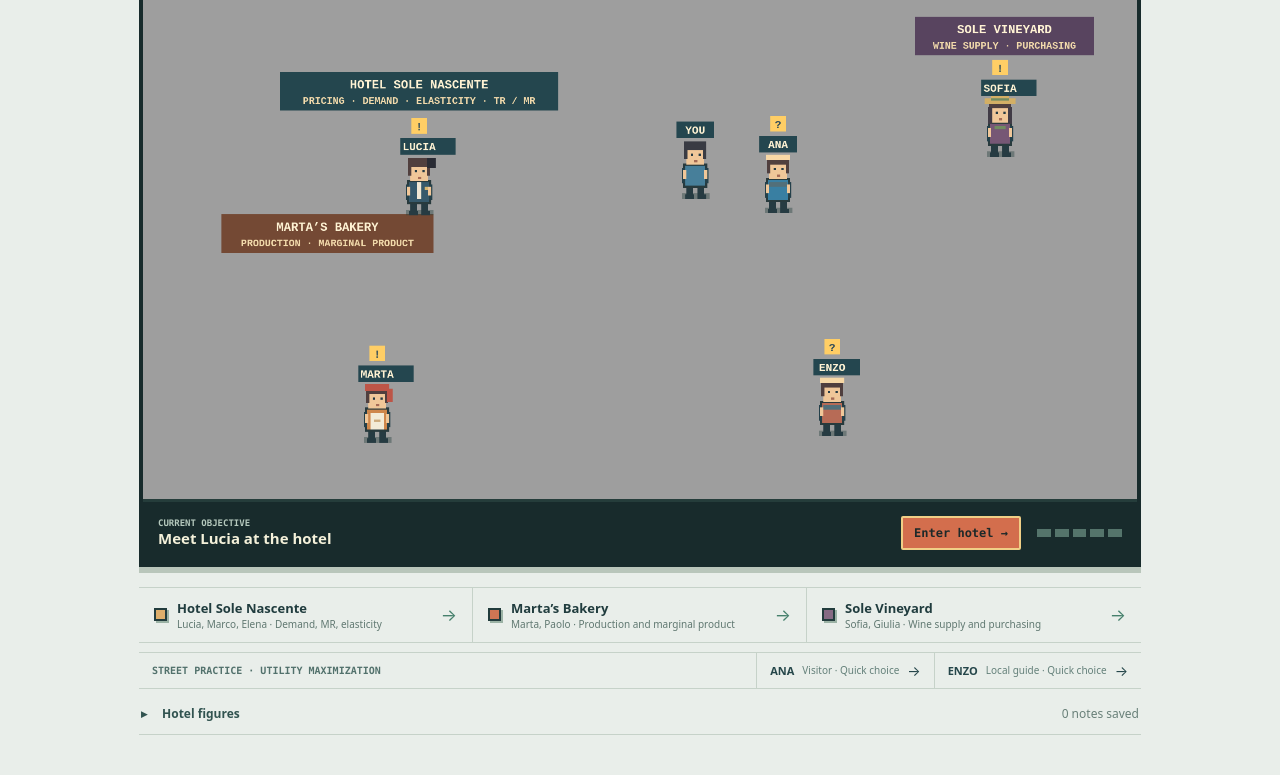
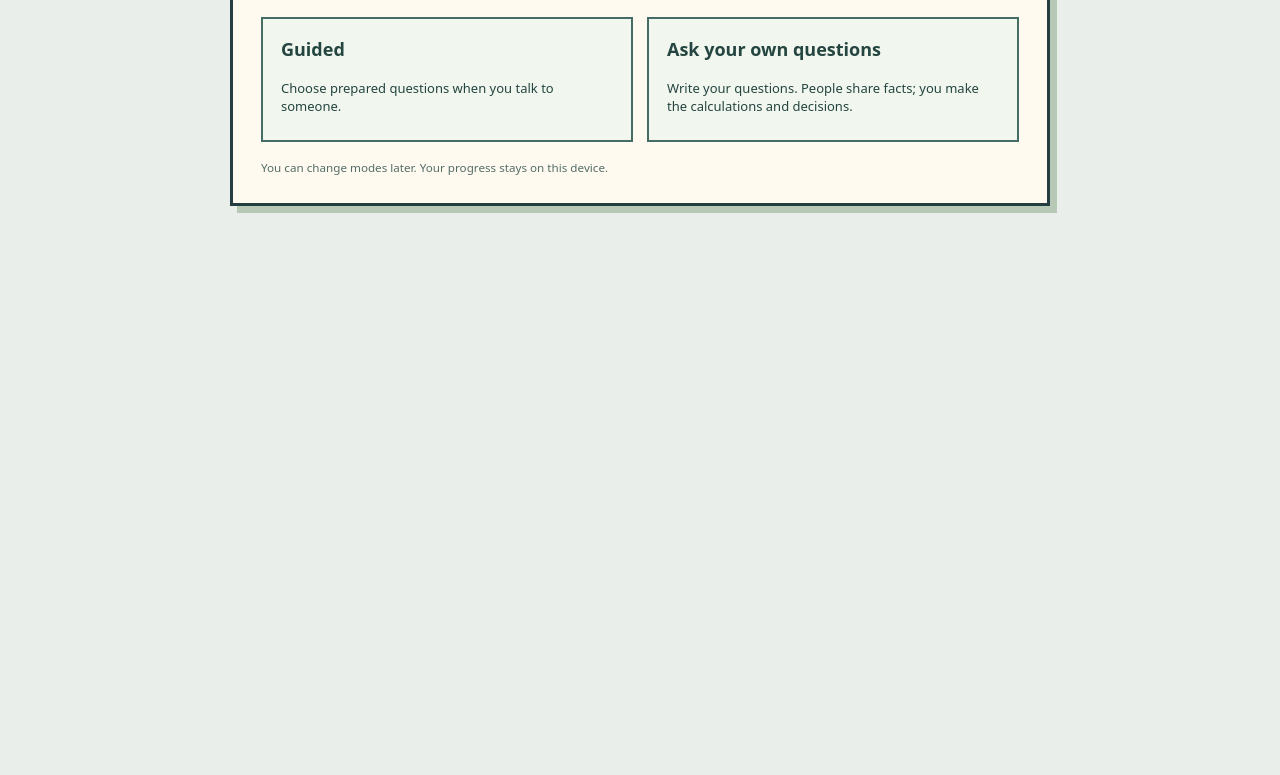
Before and after one commit to runearlt/hotel-sole-nascente-2d, a website with bundled scripts: page public/index.html in a window 1280 px wide. Shown: the part 247-1022 px from the top of the page. After the commit the page ends 800 px from the top, so only its background shows below. Built offline with nearby package versions, Linux system fonts and the light colour scheme.

Commit message:
Add guided and student-written actor dialogue modes

```diff
--- a/public/app.js
+++ b/public/app.js
@@ -2,13 +2,14 @@ import { SCENARIO, ACTORS } from './config.js';
 import { hotelAtPrice, revenueBestHotel, bakeryOutcome, wineOutcome, eur, round } from './economics.js';
 import { Town, STREET_PEOPLE, streetChoice, bestStreetChoice } from './town.js';
 import { BusinessInterior, ROOM_STAFF } from './interior.js';
+import { answerFreeQuestion } from './free-agents.js';
 
 const KEY = 'sole-bay-simulation-v1';
 const main = document.querySelector('#main');
 const ROOM_IDS = ['hotel', 'bakery', 'winery'];
 const emptyScratch = () => ({ left: '', operator: '+', right: '', notes: '' });
 const blank = () => ({
-  view: 'town', actor: null, overlay: null, mapVersion: 2, player: { x: 500, y: 250, color: '#477f9a' },
+  mode: null, view: 'town', actor: null, overlay: null, mapVersion: 2, player: { x: 500, y: 250, color: '#477f9a' },
   hotelPlayer: { x: 450, y: 456, color: '#477f9a' }, bakeryPlayer: { x: 450, y: 480, color: '#477f9a' }, wineryPlayer: { x: 450, y: 480, color: '#477f9a' },
   roomPeople: { hotel: 'lucia', bakery: 'marta', winery: 'sofia' }, notebookReturn: 'town', streetId: null, street: {},
   interviews: { hotel: [], bakery: [], winery: [] }, replies: {}, visits: [],
@@ -18,6 +19,7 @@ const blank = () => ({
 });
 let state, stored = null;
 try { stored = JSON.parse(localStorage.getItem(KEY) || 'null'); state = { ...blank(), ...stored }; } catch { state = blank(); }
+if (stored && !stored.mode) state.mode = 'guided';
 state.interviews ||= { hotel: [], bakery: [], winery: [] };
 state.hotel ||= blank().hotel; state.breakfast ||= blank().breakfast; state.winery ||= blank().winery;
 state.hints ||= {}; state.log ||= []; state.player ||= blank().player;
@@ -87,6 +89,17 @@ function question(actor, id) {
   if (!asked(actor, id)) state.interviews[actor].push(id);
   state.replies[actor] = { id, answer };
   record('question', actor, item[1], { answer, speaker: ROOM_IDS.includes(state.view) ? roomPerson()?.name : ACTORS[actor].name }); render();
+}
+function askFree(text) {
+  if (state.mode !== 'free' || !ROOM_IDS.includes(state.view)) return;
+  const person = roomPerson();
+  const input = String(text || '').trim().slice(0, 400);
+  if (!input) return;
+  const result = answerFreeQuestion(state.roomPeople[state.actor], input, { nextPeriodGuests: nextPeriodGuests() });
+  if (result.factId && !asked(state.actor, result.factId)) state.interviews[state.actor].push(result.factId);
+  state.replies[state.actor] = { id: result.factId, answer: result.answer };
+  record('question', state.actor, input, { answer: result.answer, speaker: person.name, mode: 'free', factId: result.factId });
+  render();
 }
 function visit(actor) {
   if (!ACTORS[actor]) return;
@@ -159,6 +172,7 @@ function townView() {
   const milestones = [has('hotel', ['price', 'bookings']), !!breakfast?.reflection, !!hotel?.reflection, !!state.hotel.elasticity?.reflection, !!state.winery.choice && !state.winery.needsReview && !!state.winery.reflection];
   const finished = milestones.filter(Boolean).length;
   return `<div class="game-heading"><div><p class="eyebrow">Day 01 · Riviera del Sole</p><h1>Hotel Sole Nascente</h1></div><span class="game-day">${finished} / ${milestones.length} steps</span></div>
+    <div class="mode-status"><span>Conversation mode: <b>${state.mode === 'free' ? 'Ask your own questions' : 'Guided'}</b></span><button type="button" data-action="change-mode">Change mode</button></div>
     <section class="game-shell" aria-label="Riviera district">
       <div class="town-stage"><canvas id="town-canvas" width="1800" height="1080" tabindex="0" aria-label="Walkable Italian coastal district. Enter the hotel, bakery, or vineyard; Ana and Enzo walk the streets with optional utility questions. Arrow keys or WASD move; E interacts. People and buildings can also be clicked."></canvas><div class="mobile-map-label hotel"><b>HOTEL SOLE NASCENTE</b><span>Pricing · demand · elasticity</span></div><div class="mobile-map-label bakery"><b>MARTA’S BAKERY</b><span>Production theory</span></div><div class="mobile-map-label winery"><b>SOLE VINEYARD</b><span>Wine purchasing</span></div>${state.overlay === 'street' ? streetOverlay() : state.overlay === 'dialogue' ? dialogueOverlay() : state.overlay === 'workspace' ? workspaceOverlay() : ''}</div>
       <div class="game-status"><div class="game-objective"><span>Current objective</span><strong>${esc(task.label)}</strong></div><button class="game-go" data-visit="${task.actor}">Enter ${task.actor === 'hotel' ? 'hotel' : task.actor === 'bakery' ? 'bakery' : 'vineyard'} <span aria-hidden="true">→</span></button><div class="game-steps" role="img" aria-label="${finished} of ${milestones.length} milestones complete">${milestones.map(done => `<i class="${done ? 'done' : ''}"></i>`).join('')}</div></div>
@@ -202,9 +216,9 @@ function dialogueOverlay() {
   return `<div class="scene-shade"></div><section class="scene-dialogue business-${id}" role="dialog" aria-modal="true" aria-label="Conversation with ${esc(speaker.name)}">
     <div class="scene-dialogue-head"><span>${esc(speaker.name)} · ${esc(speaker.role)}</span><button type="button" data-action="close-overlay" aria-label="Close conversation" title="Close conversation">×</button></div>
     <div class="scene-interior ${id}" aria-hidden="true"><i></i><b></b><em></em></div>
-    <div class="scene-speech"><div class="scene-avatar ${id}" aria-hidden="true"><span></span><i></i></div><p>${esc(current?.answer || speaker.introduction)}</p></div>
-    <div class="scene-questions"><span class="scene-caption">Ask ${esc(speaker.name)}</span>${suggestions.map((key, i) => { const item = questions.find(row => row[0] === key); return `<button type="button" data-question="${key}" class="scene-question"><b>${i + 1}</b><span>${esc(item[1])}</span></button>`; }).join('')}
-    ${questions.length > suggestions.length ? `<details><summary>More questions</summary><div class="scene-more">${questions.filter(row => !suggestions.includes(row[0])).map(row => `<button type="button" data-question="${row[0]}">${asked(id, row[0]) ? '✓ ' : ''}${esc(row[1])}</button>`).join('')}</div></details>` : ''}</div>
+    <div class="scene-speech"><div class="scene-avatar ${id}" aria-hidden="true"><span></span><i></i></div><p>${esc(current?.answer || (state.mode === 'free' ? `Hi, I'm ${speaker.name}, the ${speaker.role.toLowerCase()}. What can I help you with?` : speaker.introduction))}</p></div>
+    ${state.mode === 'free' ? `<form class="free-question" data-form="free-question"><label for="free-question-input">Your question for ${esc(speaker.name)}</label><div><input id="free-question-input" name="question" maxlength="400" autocomplete="off" required placeholder="Type your own question…"><button type="submit">Ask</button></div><small>Ask for facts; you work out the calculation and decision. Responses use this case’s approved facts.</small></form>` : `<div class="scene-questions"><span class="scene-caption">Ask ${esc(speaker.name)}</span>${suggestions.map((key, i) => { const item = questions.find(row => row[0] === key); return `<button type="button" data-question="${key}" class="scene-question"><b>${i + 1}</b><span>${esc(item[1])}</span></button>`; }).join('')}
+    ${questions.length > suggestions.length ? `<details><summary>More questions</summary><div class="scene-more">${questions.filter(row => !suggestions.includes(row[0])).map(row => `<button type="button" data-question="${row[0]}">${asked(id, row[0]) ? '✓ ' : ''}${esc(row[1])}</button>`).join('')}</div></details>` : ''}</div>`}
     <div class="scene-dialogue-foot"><button type="button" class="scene-primary" data-action="workspace">Open ${id === 'hotel' ? state.hotel.decision?.reflection ? 'elasticity' : 'pricing' : id === 'bakery' ? 'production' : 'purchasing'} workspace →</button><button type="button" data-view="notebook" class="scene-secondary">Notebook</button></div>
   </section>`;
 }
@@ -409,7 +423,8 @@ function render() {
   if (interior) { interior.destroy(); interior = null; }
   document.querySelectorAll('[data-view]').forEach(button => button.classList.toggle('active', button.dataset.view === state.view));
   document.querySelector('#notebook-count').textContent = state.log.length;
-  main.innerHTML = state.view === 'town' ? townView() : ROOM_IDS.includes(state.view) ? roomView(state.view) : notebookView();
+  main.innerHTML = !state.mode ? modeView() : state.view === 'town' ? townView() : ROOM_IDS.includes(state.view) ? roomView(state.view) : notebookView();
+  if (!state.mode) return;
   if (state.view === 'town') {
     town = new Town(document.querySelector('#town-canvas'), state.player, visit, (_, force) => {
       const now = Date.now(); if (force || now - lastMoveSave > 800) { lastMoveSave = now; save(); }
@@ -425,10 +440,13 @@ function render() {
   if (state.view === 'town' || ROOM_IDS.includes(state.view)) {
     bindTouch();
     if (state.overlay) requestAnimationFrame(() => {
-      const selector = state.overlay === 'dialogue' ? '.scene-question' : state.overlay === 'street' ? '.street-options button' : '.mini-task input, .mini-task select, .mini-task textarea, .mini-tool-links button';
+      const selector = state.overlay === 'dialogue' ? state.mode === 'free' ? '#free-question-input' : '.scene-question' : state.overlay === 'street' ? '.street-options button' : '.mini-task input, .mini-task select, .mini-task textarea, .mini-tool-links button';
       main.querySelector(selector)?.focus({ preventScroll: true });
     });
   }
+}
+function modeView() {
+  return `<section class="mode-picker" aria-labelledby="mode-title"><p class="eyebrow">Hotel Sole Nascente · Start here</p><h1 id="mode-title">Choose how to talk with the people in town</h1><p>Both modes use the same hotel, bakery, winery, notebook and calculations.</p><div class="mode-cards"><button type="button" data-mode="guided"><strong>Guided</strong><span>Choose prepared questions when you talk to someone.</span></button><button type="button" data-mode="free"><strong>Ask your own questions</strong><span>Write your questions. People share facts; you make the calculations and decisions.</span></button></div><small>You can change modes later. Your progress stays on this device.</small></section>`;
 }
 function bindTouch() {
   document.querySelectorAll('[data-move]').forEach(button => {
@@ -594,6 +612,7 @@ function handleForm(form) {
 main.addEventListener('submit', e => {
   if (!e.target.matches('[data-form]')) return;
   e.preventDefault();
+  if (e.target.dataset.form === 'free-question') { askFree(new FormData(e.target).get('question')); return; }
   const name = e.target.dataset.form;
   const draft = [...e.target.elements].filter(input => input.name).map(input => ({ name: input.name, value: input.value, checked: input.checked, type: input.type }));
   handleForm(e.target);
@@ -633,6 +652,7 @@ main.addEventListener('input', e => {
 });
 main.addEventListener('change', updateScratch);
 main.addEventListener('click', e => {
+  const mode = e.target.closest('[data-mode]'); if (mode) { state.mode = mode.dataset.mode; record('mode', 'game', `Selected ${state.mode} mode`); render(); return; }
   const view = e.target.closest('[data-view]'); if (view) { go(view.dataset.view); return; }
   const place = e.target.closest('[data-visit]'); if (place) { visit(place.dataset.visit); return; }
   const street = e.target.closest('[data-street]'); if (street) { openStreet(street.dataset.street); return; }
@@ -641,6 +661,7 @@ main.addEventListener('click', e => {
   const questionButton = e.target.closest('[data-question]'); if (questionButton) { question(state.actor, questionButton.dataset.question); return; }
   const color = e.target.closest('[data-color]'); if (color) { state.player.color = color.dataset.color; save(); render(); return; }
   const action = e.target.closest('[data-action]'); if (!action) return;
+  if (action.dataset.action === 'change-mode') { state.mode = null; save(); render(); return; }
   if (action.dataset.action === 'close-overlay') { closeOverlay(); return; }
   if (action.dataset.action === 'workspace') { openWorkspace(); return; }
   if (action.dataset.action === 'dialogue') { openDialogue(); return; }
@@ -675,7 +696,7 @@ window.addEventListener('keydown', e => {
   if (!['town', ...ROOM_IDS].includes(state.view) || !state.overlay || (e.target instanceof Element && e.target.closest('input, textarea, select'))) return;
   if (['ArrowUp', 'ArrowDown', 'ArrowLeft', 'ArrowRight'].includes(e.key)) e.preventDefault();
   if (e.key === 'Escape') { closeOverlay(); return; }
-  if (state.overlay !== 'dialogue' || !['1', '2', '3'].includes(e.key)) return;
+  if (state.mode !== 'guided' || state.overlay !== 'dialogue' || !['1', '2', '3'].includes(e.key)) return;
   const choice = suggestedQuestions(state.actor)[Number(e.key) - 1];
   if (choice) question(state.actor, choice);
 });
--- /dev/null
+++ b/public/free-agents.js
@@ -0,0 +1,125 @@
+import { SCENARIO } from './config.js';
+import { hotelAtPrice } from './economics.js';
+
+// Instructor-editable role cards. Keep facts factual: decisions and calculations belong to students.
+// Each entry has an interview milestone id, matching phrases, and a short response.
+// This is a local, rule-based agent runtime; it does not send student text to an AI provider.
+const roomsAt = price => Math.round(hotelAtPrice(price).requested);
+export const FREE_AGENTS = {
+  lucia: {
+    name: 'Lucia', role: 'hotel manager',
+    instruction: 'State current hotel facts. Do not derive demand, MR, elasticity, a room rate, or profit.',
+    solutionBoundary: 'I can share room-rate and booking facts, but you must work out the rate and explain your choice.',
+    scopePrompt: 'Ask me about the current room rate or bookings.',
+    concepts: [
+      { match: [/what (is|does).*demand mean/, /define demand/], say: 'Demand here means the number of room nights guests request at a given price.' },
+      { match: [/what (is|does).*elasticity mean/, /define elasticity/], say: 'Price elasticity describes how strongly room requests change when the room price changes.' }
+    ],
+    facts: [
+      { id: 'bookings', match: [/bookings?/, /requests?/, /rooms?.*(sell|sold|demand|occupied)/, /(sell|sold).*(rooms?|night)/, /demand.*(170|current)/, /how many.*(book|guest|room)/, /occupan/], say: () => `At €${SCENARIO.hotel.referencePrice}, guests request ${roomsAt(SCENARIO.hotel.referencePrice)} rooms. We have ${SCENARIO.hotel.rooms} rooms.` },
+      { id: 'price', match: [/current.*(price|rate)/, /(price|rate).*(now|currently|charge)/, /room price/, /(price|rate|charge|cost).*(room|night)/, /(room|night).*(price|rate|cost)/, /what.*charge/], say: () => `Our current room rate is €${SCENARIO.hotel.referencePrice} per night.` },
+      { id: 'supply', match: [/breakfast/, /bakery/, /bread supply/], say: () => 'Breakfast needs a reliable bread order. Marta at the bakery knows its production plans.' }
+    ]
+  },
+  marco: {
+    name: 'Marco', role: 'reservations lead',
+    instruction: 'Give the second observation and comparability conditions. Never derive the demand equation.',
+    solutionBoundary: 'I can give you the comparison observation, but the demand calculation is yours.',
+    scopePrompt: 'Ask me about the other observation or the conditions behind it.',
+    concepts: [
+      { match: [/what (is|does).*marginal revenue mean/, /define marginal revenue/], say: 'Marginal revenue is the change in total revenue from one more room sold. You need the observations to derive it for this case.' }
+    ],
+    facts: [
+      { id: 'other', match: [/other price/, /different price/, /second (price|rate|observation)/, /compar(e|ison).*(price|rate|book)/, /previous.*(price|rate|book)/, /another.*(price|rate|book)/, /190/], say: () => `At €${SCENARIO.hotel.comparisonPrice}, guests requested ${roomsAt(SCENARIO.hotel.comparisonPrice)} rooms.` },
+      { id: 'comparable', match: [/comparab/, /same (season|conditions|period)/, /what (changed|stayed)/, /conditions?/, /observations?/, /fair comparison/], say: () => `Yes. ${SCENARIO.hotel.conditions}` },
+      { id: 'changes', match: [/shift demand/, /affect demand/, /festival/, /competitor/, /season/], say: () => 'Season, festivals, competitor prices, and booking timing can affect demand.' }
+    ]
+  },
+  elena: {
+    name: 'Elena', role: 'operations manager',
+    instruction: 'State capacity and missing cost information. Never claim a profit-maximizing price.',
+    solutionBoundary: 'I can describe capacity and missing costs, but I cannot choose your room rate.',
+    scopePrompt: 'Ask me about room capacity or available cost information.',
+    concepts: [
+      { match: [/difference.*(revenue|profit)/, /what (is|does).*profit mean/], say: 'Revenue is money received. Profit also subtracts costs, and we do not have room operating costs.' }
+    ],
+    facts: [
+      { id: 'full', match: [/capacity/, /maximum.*rooms?/, /how many rooms/, /fully booked/, /more (guests|requests|rooms)/], say: () => `We can sell at most ${SCENARIO.hotel.rooms} rooms per night.` },
+      { id: 'costs', match: [/costs?/, /profit/, /expenses?/, /margin/], say: () => 'Room operating costs have not been supplied. Room revenue alone cannot establish profit.' }
+    ]
+  },
+  marta: {
+    name: 'Marta', role: 'bakery owner',
+    instruction: 'State the hotel order and unit costs. Leave staffing, output comparisons, and contribution to the student.',
+    solutionBoundary: 'I can give you the order and costs; you decide how many bakers to hire.',
+    scopePrompt: 'Ask me about the hotel order or bakery costs.',
+    concepts: [],
+    facts: [
+      { id: 'order', match: [/order/, /hotel.*(need|guest|roll|breakfast)/, /rolls?.*(hotel|need)/, /how many.*(guest|breakfast)/, /breakfast.*(need|revenue)/], say: () => `The hotel expects ${SCENARIO.breakfast.guests} breakfast guests. Each needs one roll. It receives €${SCENARIO.breakfast.revenuePerBreakfast} per breakfast served.` },
+      { id: 'cost', match: [/cost/, /wage/, /labou?r/, /ingredient/, /pay.*baker/], say: () => 'Labour is €20 per baker. Ingredients are €0.60 per roll produced.' }
+    ]
+  },
+  paolo: {
+    name: 'Paolo', role: 'head baker',
+    instruction: 'State output observations and the fixed oven. Never calculate marginal product or choose a crew.',
+    solutionBoundary: 'I can report output for each crew, but you must compare their marginal products.',
+    scopePrompt: 'Ask me about output with a crew size or our oven.',
+    concepts: [
+      { match: [/what (is|does).*marginal product mean/, /define marginal product/], say: 'Marginal product is the extra output from adding one worker while the oven stays fixed.' }
+    ],
+    facts: [
+      { id: 'one', match: [/one baker/, /1 baker/, /first baker/, /single baker/], say: () => 'One baker makes 40 rolls in a shift.' },
+      { id: 'two', match: [/two bakers/, /2 bakers/, /second baker/], say: () => 'Two bakers together make 60 rolls in a shift.' },
+      { id: 'three', match: [/three bakers/, /3 bakers/, /third baker/], say: () => 'Three bakers together make 65 rolls in a shift.' },
+      { id: 'oven', match: [/oven/, /machine/, /fixed input/, /bottleneck/], say: () => 'We have one oven. Its size does not change when we hire more bakers.' }
+    ]
+  },
+  sofia: {
+    name: 'Sofia', role: 'winemaker',
+    instruction: 'State wine options and tasting evidence. Never recommend an order or infer hotel profit from taste.',
+    solutionBoundary: 'I can describe wines and tasting evidence; the purchase decision is yours.',
+    scopePrompt: 'Ask me about wine prices, tasting, or investment evidence.',
+    concepts: [],
+    facts: [
+      { id: 'options', match: [/wine.*(option|choice|price|cost|buy)/, /(option|choice|price|cost).*(wine|bottle)/, /house wine/, /estate reserve/], say: () => 'House wine costs €8 a bottle; estate reserve costs €12 a bottle.' },
+      { id: 'taste', match: [/tast/, /score/, /prefer/, /quality/, /panel/], say: () => 'A small panel scored house wine 7/10 and estate reserve 9/10. That does not measure hotel profit.' },
+      { id: 'investment', match: [/invest/, /build.*winery/, /own.*winery/, /npv/], say: () => 'An investment assessment would need upfront cost, future cash flows, a discount rate, and risk.' }
+    ]
+  },
+  giulia: {
+    name: 'Giulia', role: 'inventory manager',
+    instruction: 'State stock and forecast assumptions. Leave bottle quantities and purchase totals to the student.',
+    solutionBoundary: 'I can tell you what is in stock and the forecast assumptions; you calculate the order.',
+    scopePrompt: 'Ask me about stock or the dinner forecast.',
+    concepts: [
+      { match: [/what (is|does).*forecast mean/, /define forecast/], say: 'A forecast is an estimate for the next period, not a guaranteed sale.' }
+    ],
+    facts: [
+      { id: 'stock', match: [/stock/, /available/, /limit/, /supply/, /how many.*(reserve|estate|bottle)/], say: () => 'We have at most 60 estate reserve bottles this period. House wine can cover the rest.' },
+      { id: 'forecast', match: [/forecast/, /dinner/, /how many.*(guest|need)/, /room.*(sold|guest)/], say: context => `Plan for ${context.nextPeriodGuests} room guests and ${SCENARIO.wine.outsideDiners} outside diners. Assume one bottle per dinner.` }
+    ]
+  }
+};
+
+const solutionRequest = /\b(solve|solution|answer|calculate|compute|derive|formula|equation|optimal|optimum|maximize|best (price|rate|plan|choice|number)|which (price|rate|plan|choice|number) should|do the math|tell me what to choose|give me the result)\b/i;
+const normalize = text => String(text).toLowerCase().replace(/[^a-z0-9€]+/g, ' ').trim();
+const relevant = (fact, text) => fact.match.some(pattern => pattern.test(text));
+
+export function answerFreeQuestion(personId, text, context = {}) {
+  const agent = FREE_AGENTS[personId];
+  if (!agent) return { answer: 'I cannot help with that topic.', factId: null };
+  const input = normalize(text);
+  if (input.length < 5 || /^(hi|hello|hey|help|what|why|how|tell me|i don t know)[ ?.]*$/.test(input)) {
+    return { answer: agent.scopePrompt, factId: null };
+  }
+  if (solutionRequest.test(input)) {
+    return { answer: agent.solutionBoundary, factId: null };
+  }
+  const concept = agent.concepts.find(item => relevant(item, input));
+  if (concept) return { answer: concept.say, factId: null };
+  const fact = agent.facts.find(item => relevant(item, input));
+  if (fact) return { answer: fact.say(context), factId: fact.id };
+  const other = Object.values(FREE_AGENTS).find(candidate => candidate !== agent && candidate.facts.some(item => relevant(item, input)));
+  if (other) return { answer: `${other.name}, the ${other.role}, knows about that. Ask them directly.`, factId: null };
+  return { answer: `I do not have a case fact for that. ${agent.scopePrompt}`, factId: null };
+}
--- a/public/styles.css
+++ b/public/styles.css
@@ -363,6 +363,24 @@ main:has(.game-shell) { max-width: 1050px; padding-top: 20px; }
 .business-winery .scene-dialogue-head, .business-winery .mini-head { background: #59465f; }
 .business-bakery .scene-speech { background: #fff8ef; }
 .business-winery .scene-speech { background: #faf5f7; }
+.mode-picker { max-width: 820px; margin: 42px auto; padding: 28px; border: 3px solid #243d40; background: #fffaf0; box-shadow: 7px 7px 0 #b7c9b6; }
+.mode-picker h1 { margin: 6px 0 10px; font-size: clamp(23px, 4vw, 34px); }
+.mode-picker p { color: #45615d; line-height: 1.5; }
+.mode-picker > small { display: block; margin-top: 18px; color: #536d67; }
+.mode-cards { display: grid; grid-template-columns: repeat(2, minmax(0, 1fr)); gap: 14px; margin-top: 20px; }
+.mode-cards button { display: grid; gap: 10px; min-height: 125px; padding: 18px; border: 2px solid #456c65; background: #f1f6ee; color: #244540; text-align: left; cursor: pointer; }
+.mode-cards button:hover, .mode-cards button:focus-visible { background: #dcece0; border-color: #176c5c; }
+.mode-cards strong { font-size: 18px; }
+.mode-cards span { font-size: 13px; line-height: 1.4; }
+.mode-status { display: flex; align-items: center; justify-content: space-between; gap: 10px; margin: -4px 0 10px; color: #3b6059; font-size: 12px; }
+.mode-status button { border: 1px solid #608a7d; background: #f5faf2; color: #2a6056; padding: 5px 8px; font: inherit; font-weight: 800; cursor: pointer; }
+.free-question { display: grid; gap: 7px; padding: 13px; }
+.free-question label { font-size: 12px; font-weight: 850; color: #264f4c; }
+.free-question > div { display: flex; gap: 7px; }
+.free-question input { flex: 1; min-width: 0; border: 2px solid #72978d; border-radius: 2px; padding: 10px; font-size: 14px; }
+.free-question button { border: 2px solid #224946; background: #297668; color: white; padding: 8px 14px; font-weight: 800; cursor: pointer; }
+.free-question small { color: #5d716b; line-height: 1.35; }
+@media (max-width: 600px) { .mode-picker { margin: 16px 10px; padding: 18px; } .mode-cards { grid-template-columns: 1fr; } .mode-cards button { min-height: 100px; } }
 @media (max-width: 760px) {
   .scene-avatar.hotel::before { left: 4px; width: 24px; box-shadow: 21px 6px #292b34, -2px 8px #292b34; }
   .scene-avatar.bakery::before { width: 34px; }.scene-avatar.bakery i { left: 10px; width: 14px; height: 13px; }
```
